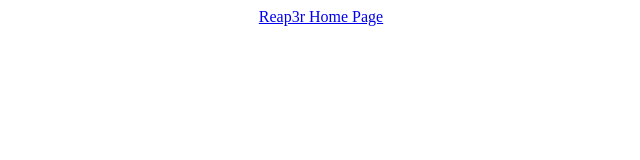
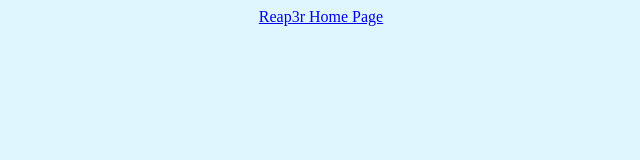
Before and after one commit to Boston343/FirstWebsite, a plain HTML site: page nfts.html in a window 1280 px wide. Shown: the whole page, without its empty margins (319-959 px from the left). Drawn offline with Linux system fonts and the light colour scheme.

Commit message:
finishing up

```diff
--- a/nfts.html
+++ b/nfts.html
@@ -7,6 +7,7 @@
     <meta http-equiv="X-UA-Compatible" content="IE=edge">
     <meta name="viewport" content="width=device-width, initial-scale=1.0">
     <title>Reap3r's NFTs</title>
+    <link rel="stylesheet" href="css/styles.css">
 </head>
 
 <body>
```
Also changed, not shown: index.html (+1 -0 lines).
